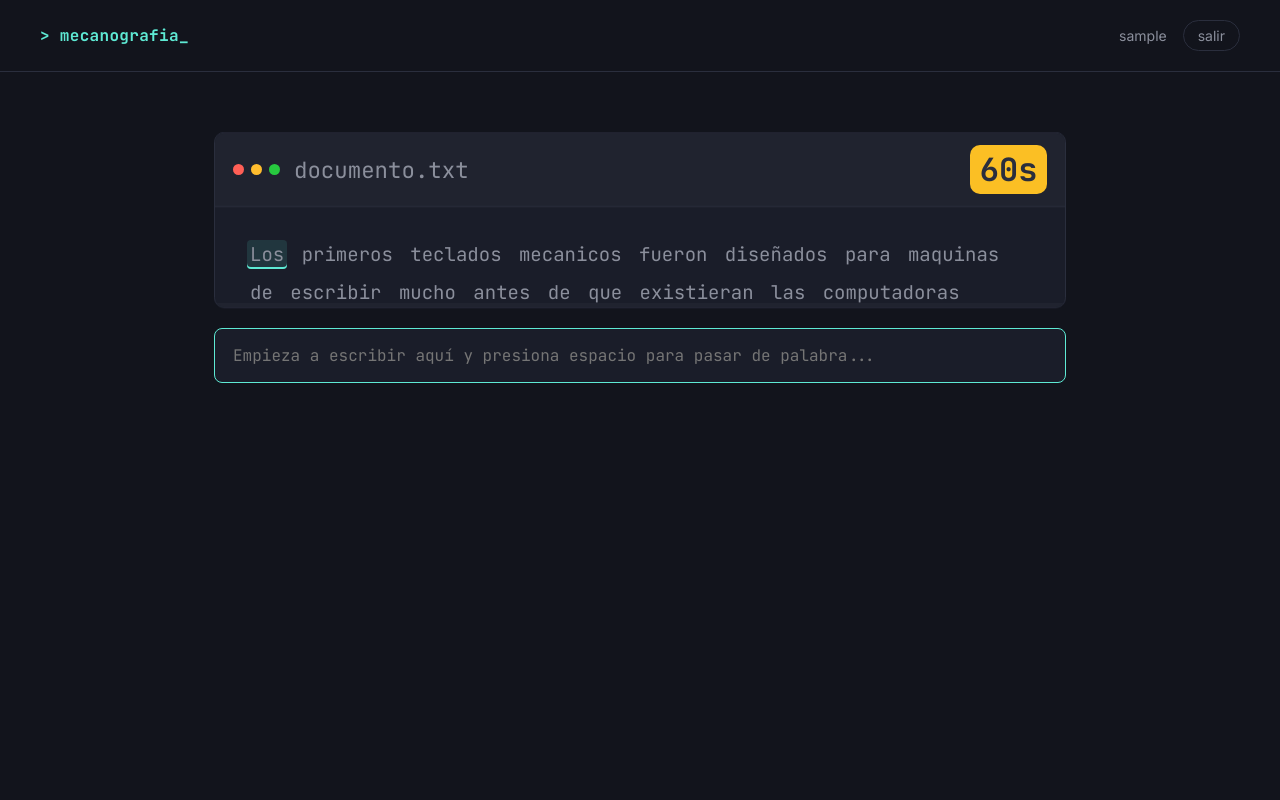
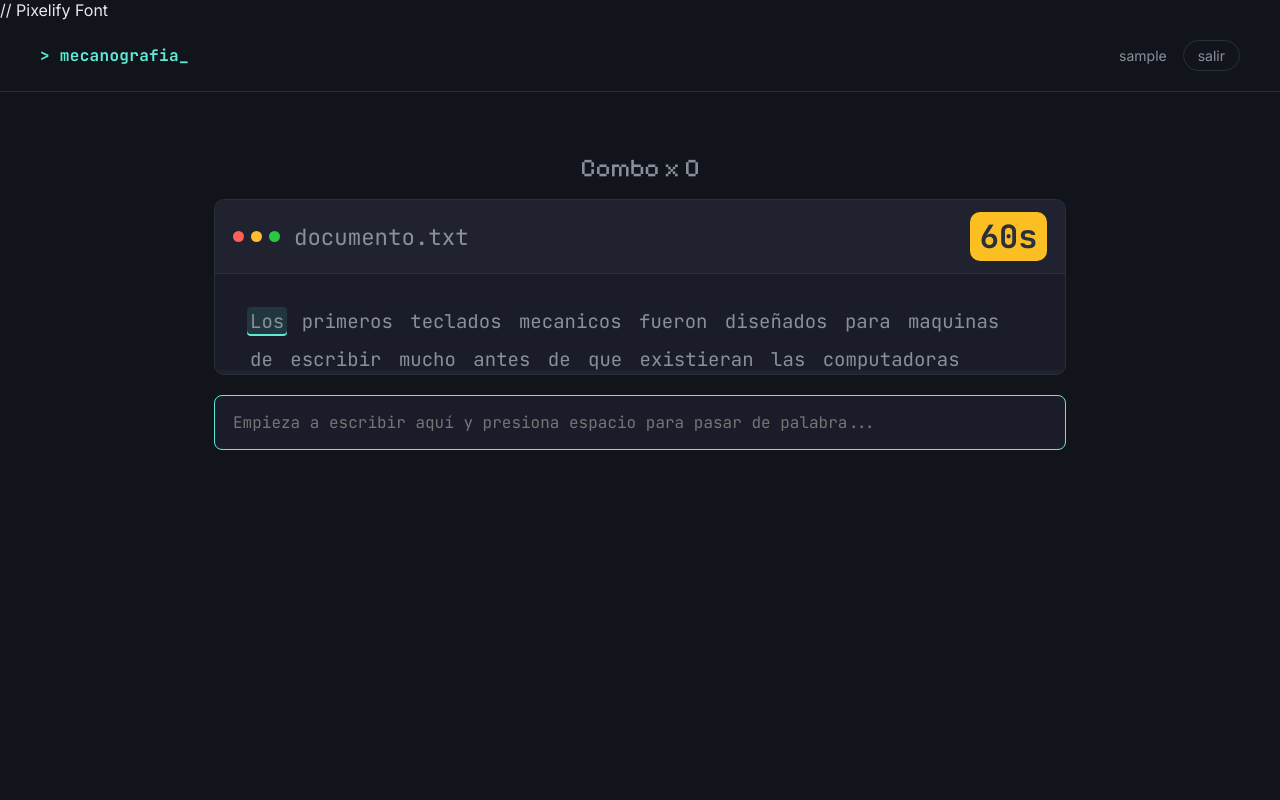
Before and after one commit to TheKokoDiaz/EjercicioPracticoIV, a Flask app: page /test/plano in a window 1280 px wide. Run offline with Flask 3, Linux system fonts and the light colour scheme; the visitor is signed in with stand-in values (Sample User, id 1); data comes from the database, SQL or seed files in the repository.

Commit message:
Feat: Racha de palabras | Resolves #7

```diff
--- a/static/css/style.css
+++ b/static/css/style.css
@@ -13,6 +13,7 @@
     --radio: 10px;
     --fuente-mono: "JetBrains Mono", monospace;
     --fuente-texto: "Inter", sans-serif;
+    --fuente-combo: "Pixelify Sans";
 }
 
 * {
@@ -320,6 +321,38 @@ h1 {
     margin: 0;
 }
 
+/* Mensaje para palabras correctas consecutivas */
+.combo{
+    font-size: 1.6rem;
+    text-align: center;
+    color: var(--texto-tenue);
+    font-family: var(--fuente-combo);
+
+    margin-bottom: 1rem;
+}
+
+.amazing{
+    font-size: 2rem;
+    animation: amazing 0.8s infinite;
+}
+
+.fire{
+    font-size: 2.4rem;
+    animation: fire 0.25s infinite;
+}
+
+@keyframes amazing {
+    0%{color: var(--advertencia);}
+    50%{color: var(--texto-tenue);}
+    100%{color: var(--advertencia);}
+}
+
+@keyframes fire {
+    0%{color: var(--advertencia);}
+    50%{color: var(--error);}
+    100%{color: var(--advertencia);}
+}
+
 /* Ventana terminal para la prueba de escritura */
 
 .ventana-terminal {
@@ -506,7 +539,7 @@ h1 {
     text-align: center;
 }
 
-.etiqueta-resultado {
+.etiqueta-resultado, .tarjeta-combo {
     color: var(--texto-tenue);
     margin: 0;
 }
--- a/static/js/test.js
+++ b/static/js/test.js
@@ -10,6 +10,8 @@ const valorWpm = document.getElementById("valor-wpm");
 
 const DURACION_SEGUNDOS = 60;
 
+let combo = 0;
+let higherCombo = 0;
 let indiceActual = 0;
 let palabrasCorrectas = 0;
 let tiempoRestante = DURACION_SEGUNDOS;
@@ -80,8 +82,9 @@ function finalizarPrueba() {
     clearInterval(intervalo);
     entrada.disabled = true;
 
-    // Mensaje del resultado
+    // Mensaje del resultado y combo
     const lblMensaje = document.getElementById("tarjeta-mensaje");
+    const lblResultadoCombo = document.getElementById("combo-resultado");
 
     // Imagenes a mostrar
     const imagenCaracol = document.getElementById("imgSnail");
@@ -111,6 +114,7 @@ function finalizarPrueba() {
 
     // Resultados de la prueba
     valorWpm.textContent = palabrasPorMinuto;
+    lblResultadoCombo.innerText = "Combo más alto: " + higherCombo;
     pantallaResultado.classList.add("visible");
 
     // Guardar resultados
@@ -141,9 +145,14 @@ function procesarPalabra() {
         elementoActual.classList.toggle("incorrecta", !esCorrecta);
 
         if (esCorrecta && !elementoActual.dataset.contada) {
+            combo += 1;
             palabrasCorrectas += 1;
             elementoActual.dataset.contada = "1";
+        } else {
+            combo = 0;
         }
+
+        dibujarCombo();
     }
 
     indiceActual += 1;
@@ -156,6 +165,31 @@ function procesarPalabra() {
     }
 
     marcarPalabraActual();
+}
+
+// Incrementar combos
+function dibujarCombo(){
+    const lblcombo = document.getElementById("lblcombo");
+
+    if(combo < 4){
+        lblcombo.className = "combo";
+        lblcombo.innerText = "Combo x " + combo;
+    }
+
+    if(combo >= 4 && combo < 15){
+        lblcombo.className = "combo amazing";
+        lblcombo.innerText = "¡Combo x " + combo + "!";
+    }
+
+    if(combo >= 15){
+        lblcombo.className = "combo fire";
+        lblcombo.innerText = "¡¡COMBO X " + combo + "!!";
+    }
+
+    if(combo > higherCombo){
+        higherCombo = combo;
+    }
+
 }
 
 // Permite volver a la palabra anterior si quedo marcada como incorrecta
--- a/templates/base.html
+++ b/templates/base.html
@@ -7,6 +7,11 @@
 <link rel="preconnect" href="https://fonts.googleapis.com">
 <link href="https://fonts.googleapis.com/css2?family=JetBrains+Mono:wght@400;500;700&family=Inter:wght@400;500;600;700&display=swap" rel="stylesheet">
 <link rel="stylesheet" href="{{ url_for('static', filename='css/style.css') }}">
+
+// Pixelify Font
+<link rel="preconnect" href="https://fonts.googleapis.com">
+<link rel="preconnect" href="https://fonts.gstatic.com" crossorigin>
+<link href="https://fonts.googleapis.com/css2?family=Pixelify+Sans:wght@400..700&display=swap" rel="stylesheet">
 </head>
 <body>
 
--- a/templates/test.html
+++ b/templates/test.html
@@ -1,6 +1,8 @@
 {% extends "base.html" %}
 {% block titulo %}Prueba de mecanografía{% endblock %}
 {% block contenido %}
+
+<div id="lblcombo" class="combo">Combo x 0</div>
 
 <div class="ventana-terminal animar-entrada">
     <div class="barra-terminal">
@@ -39,6 +41,8 @@
 
         <p id="tarjeta-mensaje" class="etiqueta-resultado"></p>
 
+        <p id="combo-resultado" class="tarjeta-combo">Mayor combo: 0</p>
+
         <a href="{{ url_for('menu') }}" class="boton boton-principal">Volver al menú</a>
     </div>
 </div>
```
